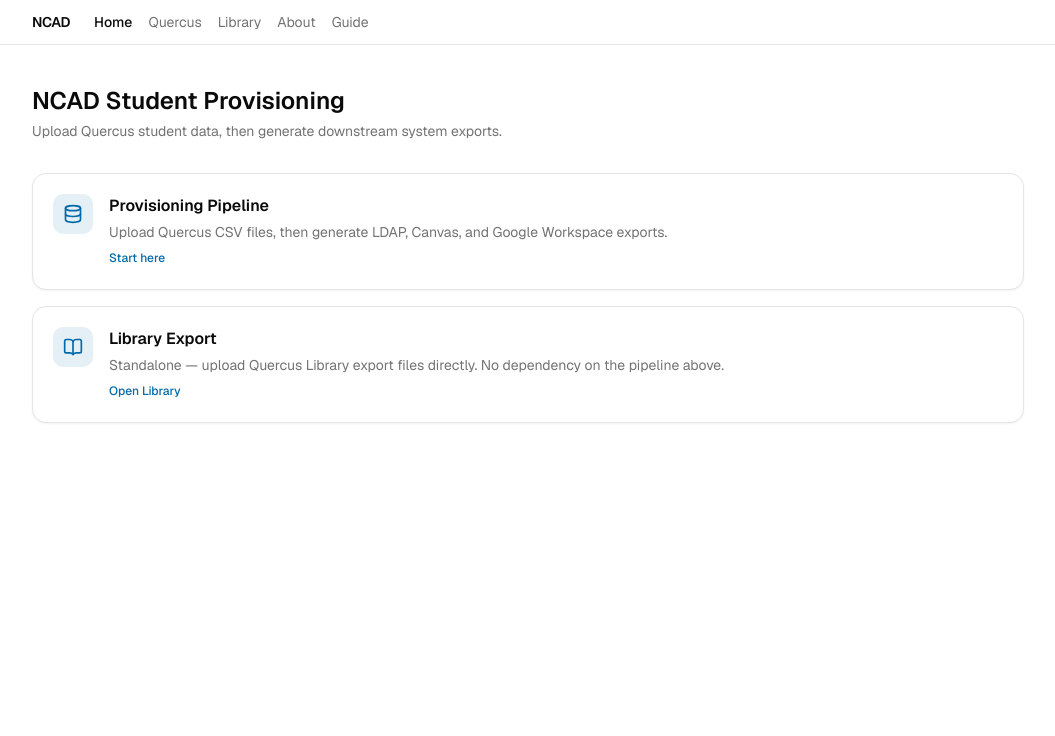
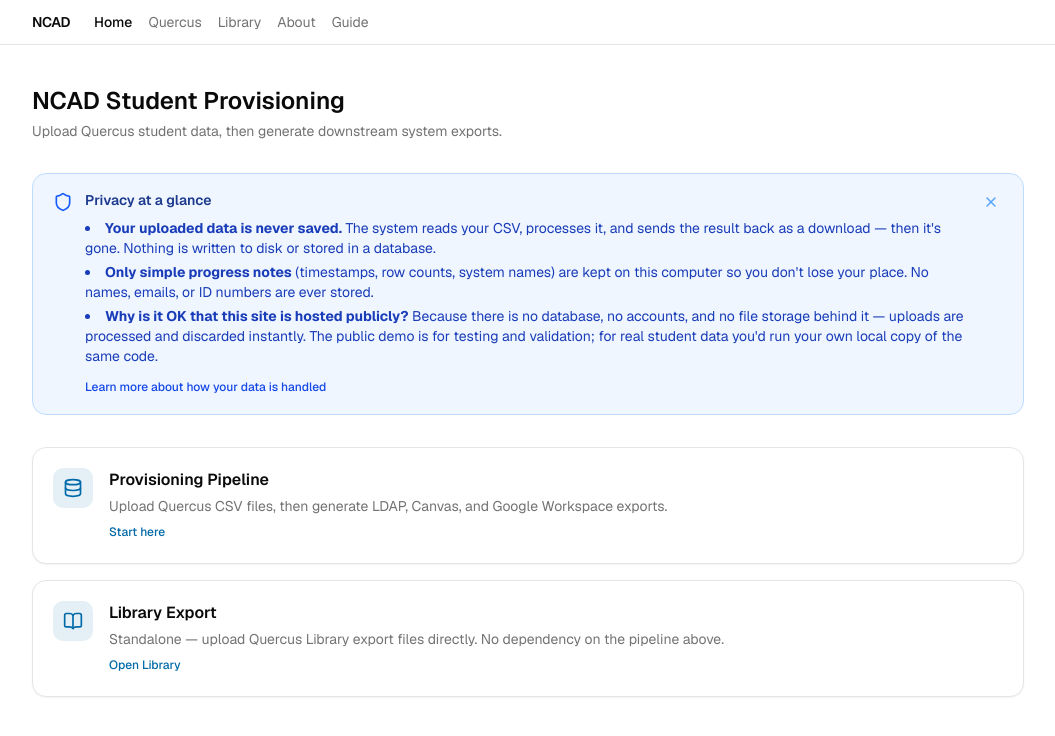
Before and after one commit to nimeshmaharjan1/ncad-student-provisioning, a Next.js app in the folder frontend/: page / in a window 1280 px wide. Shown: the top 736 px of the page, without its empty margins (112-1167 px from the left). Built offline with nearby package versions, Linux system fonts and the light colour scheme.

Commit message:
feat: add system documentation page, privacy notice, and project changelog

```diff
--- a/frontend/app/about/page.tsx
+++ b/frontend/app/about/page.tsx
@@ -3,6 +3,7 @@
 import { useEffect } from "react"
 import Link from "next/link"
 import { ArrowLeft, Server, Palette, Globe, BookOpen, Shield, FileText, AlertTriangle, Info, ExternalLink } from "lucide-react"
+import { showPrivacyNotice } from "@/lib/local-storage"
 
 const section = "flex flex-col gap-1.5"
 
@@ -229,7 +230,7 @@
       </section>
 
       {/* GDPR & Privacy */}
-      <section className="mb-10 space-y-3">
+      <section id="privacy" className="mb-10 space-y-3">
         <h2 className="text-xl font-semibold">Privacy &amp; Data Handling</h2>
         <div className="rounded-xl border border-amber-200 bg-amber-50 px-5 py-4 dark:border-amber-900/50 dark:bg-amber-950/20">
           <div className="flex items-start gap-3">
@@ -242,6 +243,13 @@
                 <li><strong>Clear all stored data.</strong> Click "Start over" on the pipeline page or "Clear all stored data" in the Export History section at any time to delete everything saved on your computer.</li>
                 <li><strong>Server logs.</strong> The backend writes operational logs (errors, warnings). No names, emails, or ID numbers are included in these logs.</li>
               </ul>
+              <button
+                type="button"
+                onClick={() => showPrivacyNotice()}
+                className="mt-2 text-xs font-medium text-amber-700 underline-offset-4 hover:underline dark:text-amber-300"
+              >
+                Show privacy notice again on the home page
+              </button>
             </div>
           </div>
         </div>
@@ -253,6 +261,7 @@
         <div className="rounded-xl border bg-card">
           <div className="max-h-80 overflow-y-auto divide-y">
             {[
+              { date: "2026-08-04", changes: ["Added Privacy at a glance card on the home page — informational, dismissible, no consent tracking", "Explains why public hosting is safe: no database, transient processing"] },
               { date: "2026-07-28", changes: ["Added in-app System Guide page (/about)", "Added Pipeline Status Dashboard with visual stepper", "Added Export History log with GDPR-safe localStorage", "Added Toast notifications for exports", "Added Success Cards replacing plain green text", "Added structured error handling (422) for all 5 system endpoints", "Added schema validation with required/optional column checking", "Made Home Mobile Phone column optional in LDAP export", "Added global exception handler with logging", "Added session persistence (pipeline state survives page refresh)", "Added Start Over button on pipeline page"] },
               { date: "2026-07-28 (earlier)", changes: ["Initial structured error handling for LDAP endpoint", "ExportError component for rich error displays", "Fixed frontend pointing to demo backend instead of local"] },
               { date: "Previous releases", changes: ["Initial application with Quercus preprocessing", "LDAP, Canvas, Google, OpenAthens, Library pipelines", "Baseline comparison and diff detection", "Audit summary and data preview"] },
--- a/frontend/app/page.tsx
+++ b/frontend/app/page.tsx
@@ -14,6 +14,7 @@
 import Link from "next/link"
 import { Database, BookOpen } from "lucide-react"
 import { usePipeline } from "@/lib/pipeline-context"
+import { PrivacyNotice } from "@/components/privacy-notice"
 
 export default function HomePage() {
   const { step1Done } = usePipeline()
@@ -30,6 +31,8 @@
           Upload Quercus student data, then generate downstream system exports.
         </p>
       </div>
+
+      <PrivacyNotice />
 
       <div className="flex flex-col gap-4">
         <Link
--- /dev/null
+++ b/frontend/components/privacy-notice.tsx
@@ -0,0 +1,84 @@
+"use client"
+
+import { useEffect, useState } from "react"
+import Link from "next/link"
+import { motion, AnimatePresence } from "motion/react"
+import { Shield, X } from "lucide-react"
+import { isPrivacyNoticeHidden, hidePrivacyNotice } from "@/lib/local-storage"
+
+export function PrivacyNotice() {
+  const [hidden, setHidden] = useState(false)
+  const [mounted, setMounted] = useState(false)
+
+  useEffect(() => {
+    setHidden(isPrivacyNoticeHidden())
+    setMounted(true)
+  }, [])
+
+  const handleDismiss = () => {
+    hidePrivacyNotice()
+    setHidden(true)
+  }
+
+  return (
+    <AnimatePresence>
+      {mounted && !hidden && (
+        <motion.div
+          initial={{ opacity: 0, y: -8 }}
+          animate={{ opacity: 1, y: 0 }}
+          exit={{ opacity: 0, height: 0, marginBottom: 0 }}
+          transition={{ duration: 0.25 }}
+          className="overflow-hidden"
+        >
+          <div className="mb-8 rounded-xl border border-blue-200 bg-blue-50 px-5 py-4 dark:border-blue-900/50 dark:bg-blue-950/20">
+            <div className="flex items-start gap-3">
+              <Shield className="mt-0.5 size-5 shrink-0 text-blue-600 dark:text-blue-400" />
+              <div className="min-w-0 flex-1 space-y-2">
+                <p className="text-sm font-semibold text-blue-900 dark:text-blue-300">
+                  Privacy at a glance
+                </p>
+                <ul className="list-inside list-disc space-y-1 text-sm text-blue-800 dark:text-blue-400">
+                  <li>
+                    <strong>Your uploaded data is never saved.</strong> The
+                    system reads your CSV, processes it, and sends the result
+                    back as a download — then it&apos;s gone. Nothing is written
+                    to disk or stored in a database.
+                  </li>
+                  <li>
+                    <strong>Only simple progress notes</strong> (timestamps,
+                    row counts, system names) are kept on this computer so you
+                    don&apos;t lose your place. No names, emails, or ID numbers
+                    are ever stored.
+                  </li>
+                  <li>
+                    <strong>Why is it OK that this site is hosted publicly?</strong>{" "}
+                    Because there is no database, no accounts, and no file
+                    storage behind it — uploads are processed and discarded
+                    instantly. The public demo is for testing and validation;
+                    for real student data you&apos;d run your own local copy of
+                    the same code.
+                  </li>
+                </ul>
+                <Link
+                  href="/about#privacy"
+                  className="inline-block text-xs font-medium text-blue-700 underline-offset-4 hover:underline dark:text-blue-300"
+                >
+                  Learn more about how your data is handled
+                </Link>
+              </div>
+              <button
+                type="button"
+                onClick={handleDismiss}
+                aria-label="Hide privacy notice"
+                title="Hide"
+                className="shrink-0 rounded-md p-1 text-blue-400 transition-colors hover:bg-blue-100 hover:text-blue-700 dark:hover:bg-blue-900/40 dark:hover:text-blue-300"
+              >
+                <X className="size-4" />
+              </button>
+            </div>
+          </div>
+        </motion.div>
+      )}
+    </AnimatePresence>
+  )
+}
--- a/frontend/lib/local-storage.ts
+++ b/frontend/lib/local-storage.ts
@@ -2,6 +2,7 @@
 const GDPR_NOTICE_VALUE = "Only non-personal metadata is stored on this device (pipeline progress, export timestamps, row counts, file names). No student or staff personal data is ever saved."
 const STORAGE_VERSION_KEY = "_storage_version"
 const STORAGE_VERSION = 1
+const PRIVACY_NOTICE_HIDDEN_KEY = "_privacy_notice_hidden"
 
 export interface ExportHistoryEntry {
   ts: string
@@ -118,3 +119,17 @@
 export function getGdprNoticeText(): string {
   return GDPR_NOTICE_VALUE
 }
+
+export function isPrivacyNoticeHidden(): boolean {
+  ensureGdprNotice()
+  return getItem<boolean>(PRIVACY_NOTICE_HIDDEN_KEY, false)
+}
+
+export function hidePrivacyNotice(): void {
+  ensureGdprNotice()
+  setItem(PRIVACY_NOTICE_HIDDEN_KEY, true)
+}
+
+export function showPrivacyNotice(): void {
+  removeItem(PRIVACY_NOTICE_HIDDEN_KEY)
+}
```
Also changed, not shown: 1 other file (tests, documents, lock files or other folders).
